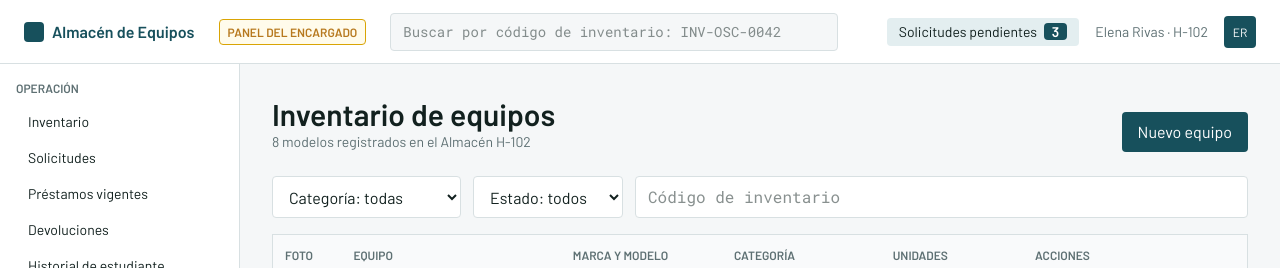
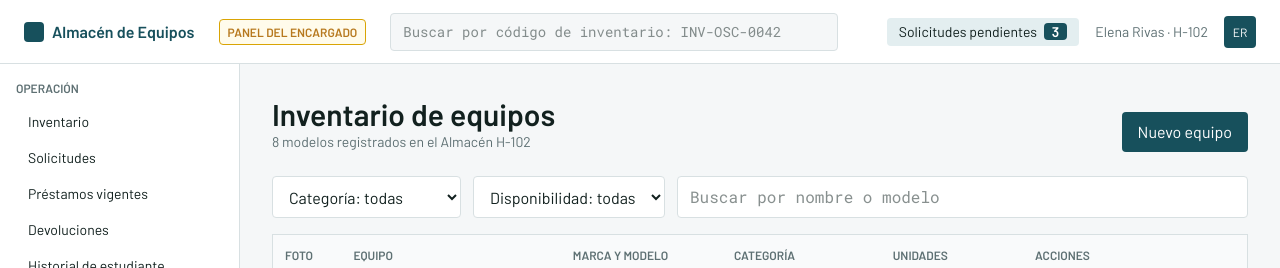
Before and after one commit to cesarecheandianunz-arch/Proyecto-de-PrograWeb, a React (Vite) app: page /encargado/inventario in a window 1280 px wide. Shown: the top 268 px of the page. Built offline with nearby package versions, Linux system fonts and the light colour scheme.

Commit message:
HU-2: Implementacion de filtros y busqueda del inventario

```diff
--- a/src/pages/hu2/Inventario.jsx
+++ b/src/pages/hu2/Inventario.jsx
@@ -6,9 +6,26 @@ import { equipos, categorias } from '../../datos';
 export default function Inventario() {
   const [categoria, setCategoria] = useState('');
   const [codigo, setCodigo] = useState('');
+  const[disponibilidad, setDisponibilidad] = useState('');
+// Filtramos los equipos según su categoría
+let lista;
 
-  // Filtro simple por categoría
-  const lista = categoria === '' ? equipos : equipos.filter((e) => e.categoria === categoria);
+if (categoria === '') {
+  lista = equipos;
+} else {
+  lista = equipos.filter((equipo) => equipo.categoria === categoria);
+}
+if (codigo.trim() !== '') {
+  lista = lista.filter((equipo) =>
+    equipo.nombre.toLowerCase().includes(codigo.toLowerCase()) ||
+    equipo.modelo.toLowerCase().includes(codigo.toLowerCase())
+  );}
+if(disponibilidad === 'conLibres') {
+  lista=lista.filter((equipo)=>equipo.libres>0);
+}else if(disponibilidad === 'sinLibres') {
+  lista=lista.filter((equipo)=>equipo.libres===0);
+}
+
 
   return (
     <PanelEncargado>
@@ -25,13 +42,16 @@ export default function Inventario() {
           <option value="">Categoría: todas</option>
           {categorias.map((c) => <option key={c}>{c}</option>)}
         </select>
-        <select className="border border-borde rounded px-3 py-2 bg-white">
-          <option>Estado: todos</option>
-          <option>Disponible</option>
-          <option>Prestada</option>
-          <option>Mantenimiento</option>
-        </select>
-        <input value={codigo} onChange={(e) => setCodigo(e.target.value)} placeholder="Código de inventario" className="flex-1 border border-borde rounded px-3 py-2 font-mono bg-white" />
+<select
+  value={disponibilidad}
+  onChange={(evento) => setDisponibilidad(evento.target.value)}
+  className="border border-borde rounded px-3 py-2 bg-white"
+>
+  <option value="">Disponibilidad: todas</option>
+  <option value="conLibres">Con unidades libres</option>
+  <option value="sinLibres">Sin unidades libres</option>
+</select>
+        <input value={codigo} onChange={(e) => setCodigo(e.target.value)} placeholder="Buscar por nombre o modelo" className="flex-1 border border-borde rounded px-3 py-2 font-mono bg-white" />
       </div>
 
       <table className="w-full bg-white border border-borde rounded text-sm">
```
